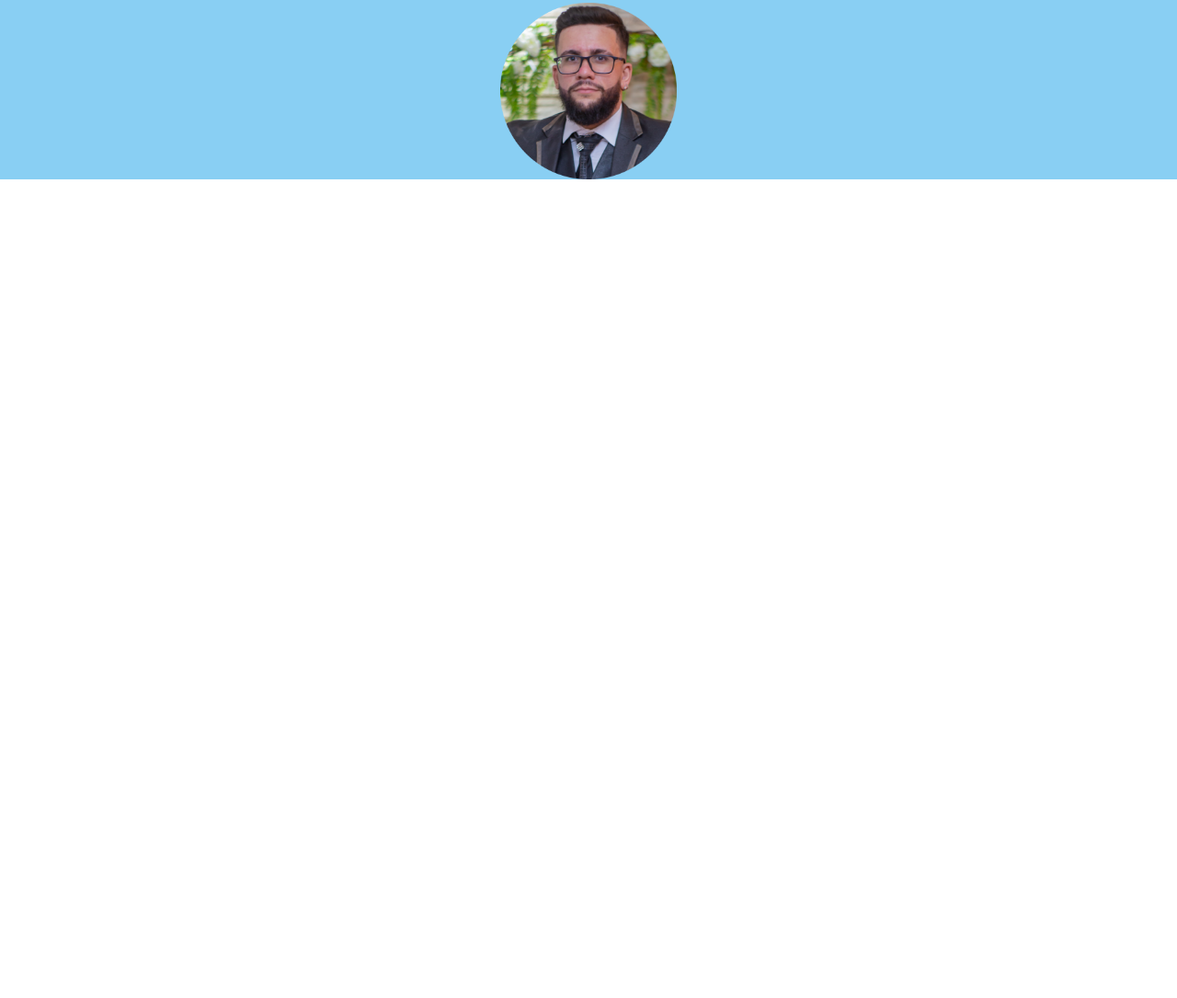
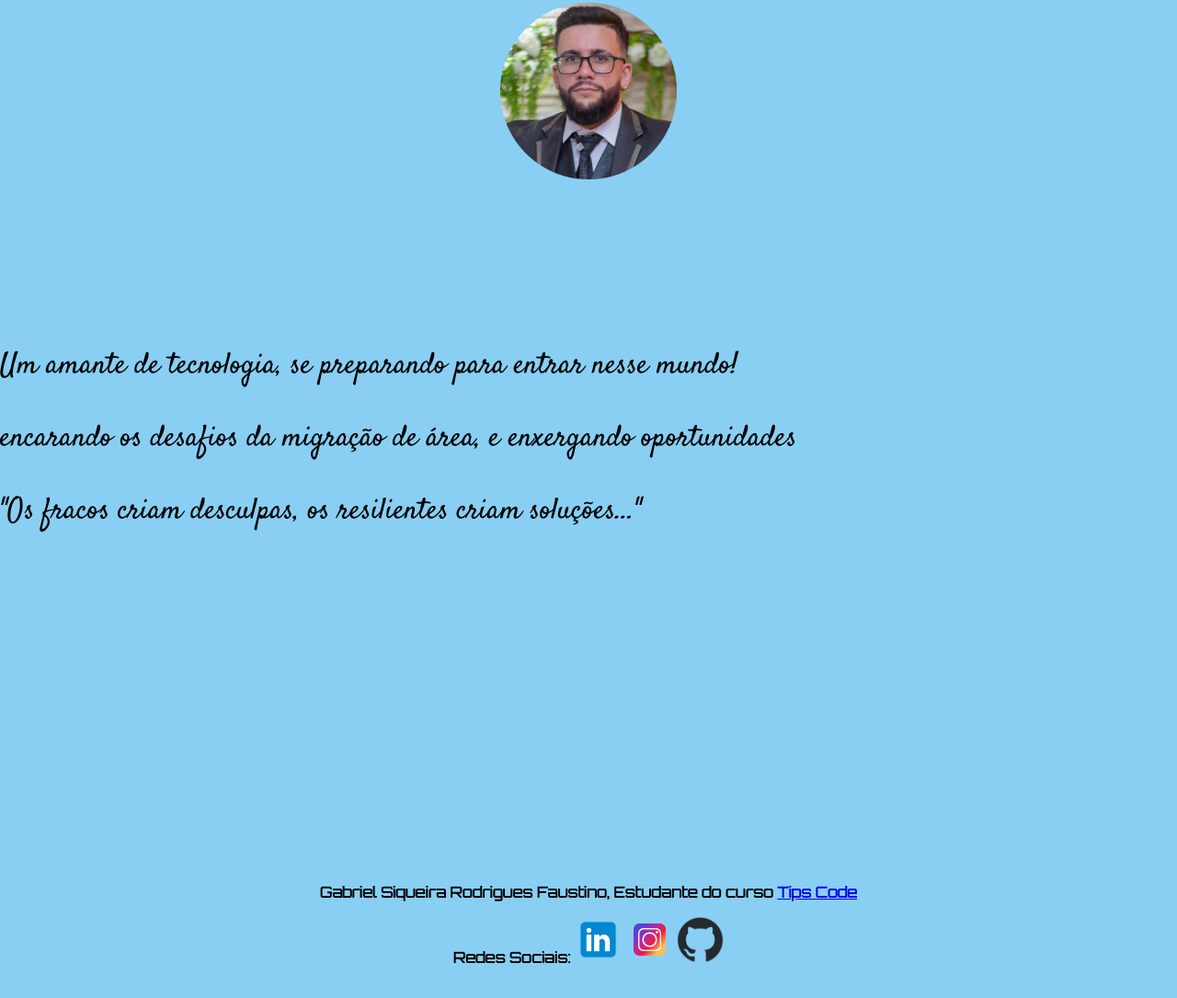
Before and after one commit to Gabriel-Siqueira-Rodrigues/TipsCode, a plain HTML site: page Index.html in a window 1280 px wide. Shown: the part 821-1906 px from the top of the page at 92% size. Before the commit the page ends 1236 px from the top, so only its background shows below. Drawn offline with Linux system fonts and the light colour scheme.

Commit message:
fim CSS interm

```diff
--- a/CSS/Style.css
+++ b/CSS/Style.css
@@ -56,6 +56,25 @@
     top: 40px;
 }
 
+.frase{
+    font-family: 'Satisfy', cursive;
+    text-align: start;
+    font-size: 2rem;
+    padding: auto;
+    margin-top: 180px;
+}
+
+.final{
+
+    font-family: 'Orbitron', sans-serif;
+    text-align: center;
+    padding: auto;
+    font-weight: bold;
+    margin-top: 200px;
+    position: relative;
+    top: 180px;
+}
+
 
 
 /*================================================= TAGS ==============================================================*/
@@ -72,11 +91,11 @@ hr{
 
 }
 h1, h2, h3{
-    color: #6499E9;
+    color: #071952
 }
 
 header{
-    background-color: #192655;
+    background-color: #176B87;
     position: relative;
 }
 
@@ -91,6 +110,7 @@ main{
 body{
     position: relative;
     margin: 0;
+    background-color: #89CFF3;
 }
 
 h1{
--- a/Index.html
+++ b/Index.html
@@ -30,6 +30,35 @@
     <main>
         <hr>
         <img class="Foto" src="CSS/Foto Bio crop.png" alt="Foto-de-Gabriel">
+
+        <div class="frase">
+            <p>
+                Um amante de tecnologia, se preparando para entrar nesse mundo!
+            </p>
+            <p>
+                encarando os desafios da migração de área, e enxergando oportunidades
+            </p>
+            <p>
+                "Os fracos criam desculpas, os resilientes criam soluções..."
+            </p>
+        </div>
+
+        <footer>
+
+            <div class="final">
+
+                <p>
+                    Gabriel Siqueira Rodrigues Faustino, Estudante do curso <a href="https://tipscode.com.br">Tips Code</a>
+                </p>
+                <p>
+                    Redes Sociais: <a href="https://www.linkedin.com/in/gabriel-rodrigues-🔵-317025a0/"><img src="CSS/linkedin.png" width="4%" height="4%" alt="Linkedin"></a>
+                    <a href="https://www.instagram.com/gabriel_zhatka/"><img src="CSS/instagram.png" width="4%" height="4%" alt="Instagram"></a>
+                    <a href="https://github.com/Gabriel-Siqueira-Rodrigues"><img src="CSS/github-mark.png" width="4%" height="4%" alt="github"></a>
+                </p>
+
+            </div>
+
+        </footer>
     </main>
 </body>
 </html>
```
Also changed, not shown: CSS/github-mark.png (added), CSS/instagram.png (added), CSS/linkedin.png (added).
